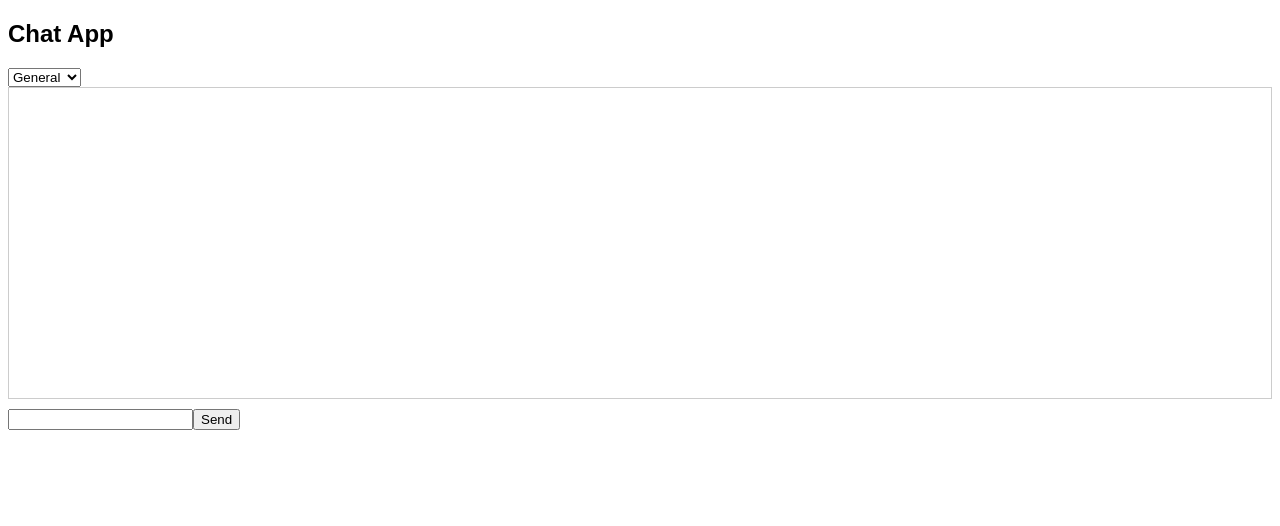
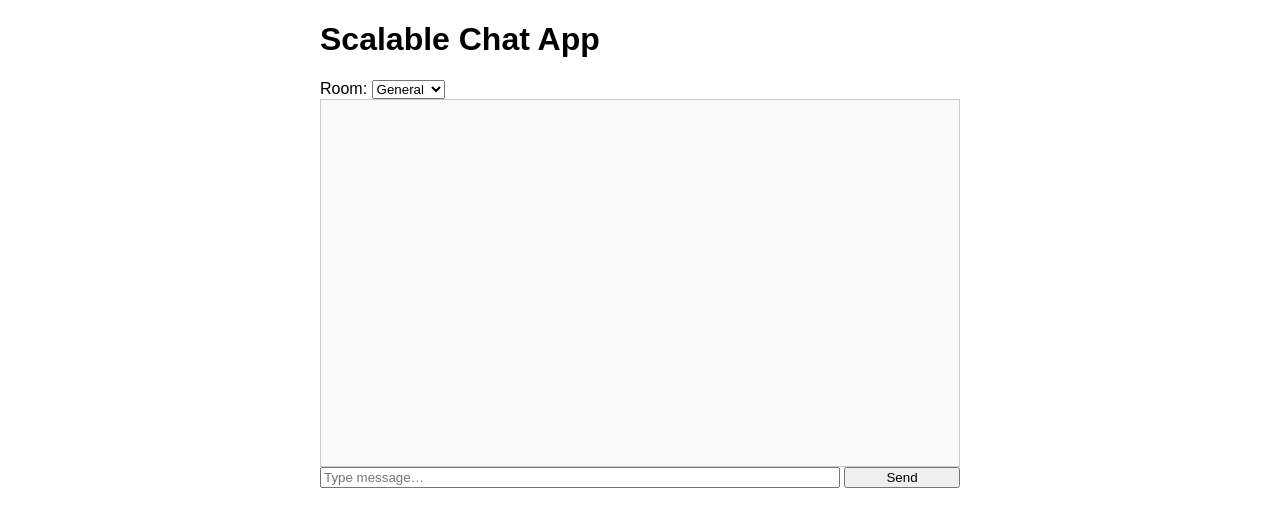
Before and after one commit to TemiBola23/3mtt-node.js-chat-app, a website: page index.html in a window 1280 px wide. Both pictures are taken after typing "Sample" into the empty fields and a click on the button "Send". Drawn offline with nearby package versions, Linux system fonts and the light colour scheme; no server answers.

Commit message:
Update index.html

```diff
--- a/index.html
+++ b/index.html
@@ -1,28 +1,44 @@
+
 <!DOCTYPE html>
-<html>
+<html lang="en">
 <head>
-  <title>Chat App</title>
+  <meta charset="UTF-8">
+  <title>Scalable Chat App</title>
   <style>
-    body { font-family: Arial; }
-    #chat { height: 300px; overflow-y: scroll; border: 1px solid #ccc; margin-bottom: 10px; padding: 5px; }
+    body { font-family: Arial, sans-serif; max-width: 640px; margin: auto; }
+    #chat { height: 350px; overflow-y: scroll; border: 1px solid #ccc; padding: 8px; background: #f9f9f9; }
+    #message { width: 80%; }
+    button { width: 18%; }
   </style>
 </head>
 <body>
-  <h2>Chat App</h2>
-  <select id="roomSelect">
-    <option value="general">General</option>
-    <option value="tech">Tech</option>
-    <option value="random">Random</option>
-  </select>
+  <h1>Scalable Chat App</h1>
+  <label>
+    Room:
+    <select id="roomSelect">
+      <option value="general">General</option>
+      <option value="tech">Tech</option>
+      <option value="random">Random</option>
+    </select>
+  </label>
   <div id="chat"></div>
-  <input id="message" autocomplete="off" /><button onclick="sendMessage()">Send</button>
+  <input id="message" placeholder="Type message…" autocomplete="off" />
+  <button onclick="sendMessage()">Send</button>
 
   <script src="/socket.io/socket.io.js"></script>
   <script>
     const socket = io();
     const chat = document.getElementById("chat");
-    const input = document.getElementById("message");
+    const msgInput = document.getElementById("message");
     const roomSelect = document.getElementById("roomSelect");
+
+    function addMessage(msg) {
+      const div = document.createElement("div");
+      const time = new Date(msg.timestamp).toLocaleTimeString();
+      div.textContent = `[${time}] ${msg.user}: ${msg.text}`;
+      chat.appendChild(div);
+      chat.scrollTop = chat.scrollHeight;
+    }
 
     socket.on("chatHistory", (messages) => {
       chat.innerHTML = "";
@@ -30,26 +46,19 @@
     });
 
     socket.on("chatMessage", addMessage);
-
-    socket.on("kicked", () => {
-      alert("You have been kicked by the admin.");
-    });
-
-    function addMessage(msg) {
-      const div = document.createElement("div");
-      div.textContent = `[${new Date(msg.timestamp).toLocaleTimeString()}] ${msg.user}: ${msg.text}`;
-      chat.appendChild(div);
-    }
-
-    function sendMessage() {
-      const message = input.value;
-      if (message.trim()) socket.emit("chatMessage", message);
-      input.value = "";
-    }
+    socket.on("kicked", () => alert("You have been kicked by the admin."));
 
     roomSelect.addEventListener("change", () => {
       socket.emit("joinRoom", roomSelect.value);
     });
+
+    function sendMessage() {
+      const txt = msgInput.value.trim();
+      if (txt) {
+        socket.emit("chatMessage", txt);
+        msgInput.value = "";
+      }
+    }
   </script>
 </body>
 </html>
```
